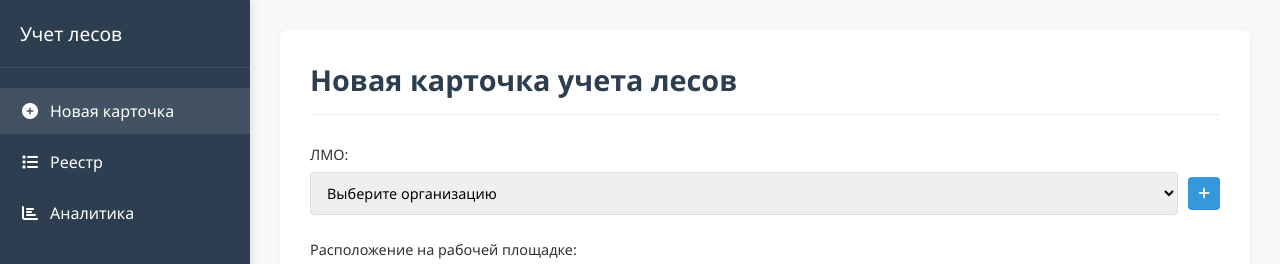
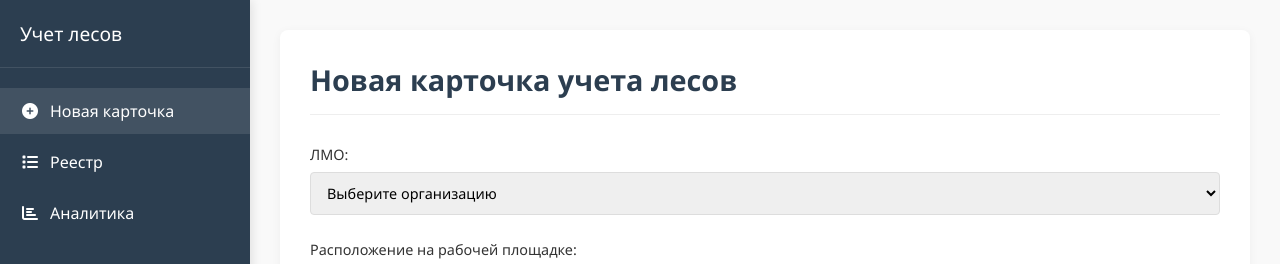
Before and after one commit to python-app-2025/ScaffoldAPI, a website built with webpack: page wwwroot/index.html in a window 1280 px wide. Shown: the top 264 px of the page. Built offline with nearby package versions, Linux system fonts and the light colour scheme; no server answers.

Commit message:
index.html

```diff
--- a/wwwroot/index.html
+++ b/wwwroot/index.html
@@ -351,14 +351,13 @@
                 <!-- Секция ЛМО -->
                 <div class="form-section">
                     <label>ЛМО:</label>
-                    <div class="input-group">
-                        <select id="lmoSelect">
-                            <option value="">Выберите организацию</option>
-                        </select>
-                        <button type="button" class="btn-add" data-type="lmo" onclick="openAddModal('lmo')" title="Добавить">
-                            <i class="fas fa-plus"></i>
-                        </button>
-                    </div>
+                    <select id="lmoSelect" required>
+                        <option value="">Выберите организацию</option>
+                        <option value="Лесавик">Лесавик</option>
+                        <option value="Инструктура">Инструктура</option>
+                        <option value="СМТ НЛМК">СМТ НЛМК</option>
+                        <option value="Подрядчик">Подрядчик</option>
+                    </select>
                 </div>
 
                 <!-- Расположение на рабочей площадке -->
```
